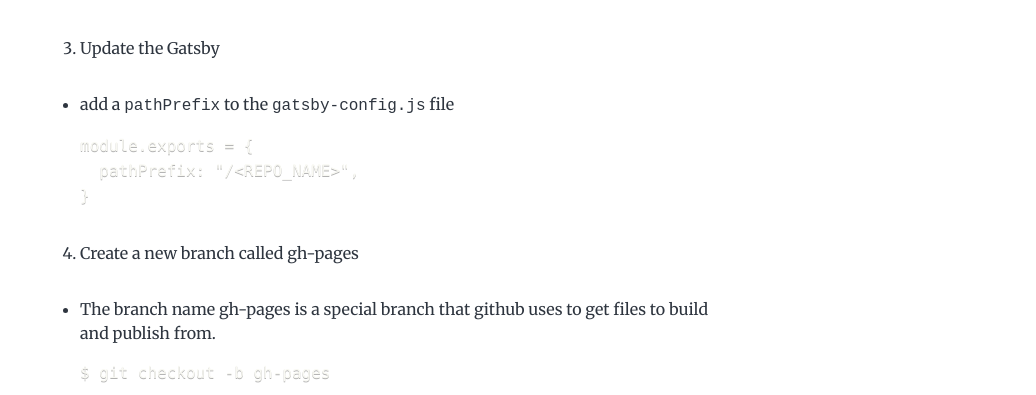
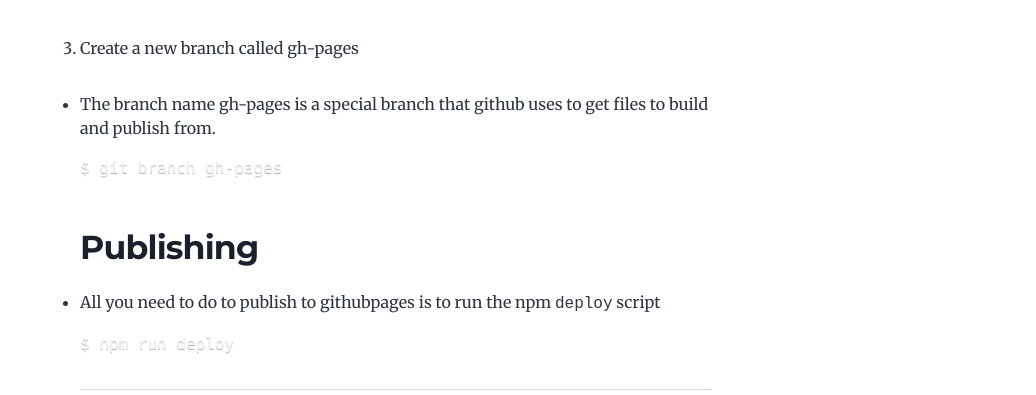
Before and after one commit to philopian/phil-dev-blog, a Gatsby site: page /github/githubpages/ in a window 1280 px wide. Shown: the part 2345-2740 px from the top of the page, without its empty margins (244-1280 px from the left). Built offline with nearby package versions, Linux system fonts and the light colour scheme; Gatsby itself is replaced by a stand-in of ours; some packages are replaced by stand-ins of ours; code samples lack their colours.

Commit message:
update the github notes

````diff
--- a/content/blog/github/githubpages.mdx
+++ b/content/blog/github/githubpages.mdx
@@ -4,8 +4,7 @@
 description: Setting up Github Pages
 ---
 
-
-A Gatsby site can be hosted on GitHub Pages with a few configurations to the codebase and the github repository’s settings.
+You can build a static site and have it hosted on GitHub Pages with a few configurations to the codebase and the github repository’s settings.
 
 ## Setup
 1. Install the [gh-pages](https://www.npmjs.com/package/gh-pages) npm package
@@ -16,8 +15,8 @@
   - With npm scripts if you prefix the scripts key name with `pre` it will happen before the command and `post` it will happen after
     ```js
     "scripts": {
-      "predeploy:gh": "gatsby clean",
-      "deploy:gh": "gatsby build --prefix-paths && gh-pages -d public"
+      "predeploy": "rm -rf ./public",
+      "deploy": "npm run build && gh-pages -d public"
     }
     ```
   - When you run npm run deploy all contents of the public folder will be moved to your repository’s gh-pages branch.
@@ -28,21 +27,14 @@
   - Navigate to your repo > Settings > Scroll down to the `GitHub Pages` Section
   ![](./assets/gh-pages-screenshot.png)
 
-3. Update the Gatsby
-  - add a `pathPrefix` to the `gatsby-config.js` file
-    ```js
-    module.exports = {
-      pathPrefix: "/<REPO_NAME>",
-    }
-    ```
-4. Create a new branch called gh-pages
+3. Create a new branch called gh-pages
   - The branch name gh-pages is a special branch that github uses to get files to build and publish from.
     ```sh
-    $ git checkout -b gh-pages
+    $ git branch gh-pages
     ```
 
 ## Publishing
-All you need to do to publish to githubpages is to run the npm `build:gh` script
+- All you need to do to publish to githubpages is to run the npm `deploy` script
   ```sh
-  $ npm run build:gh
+  $ npm run deploy
   ```
````
